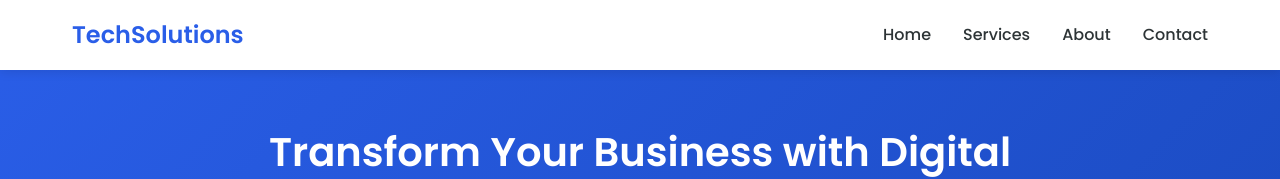
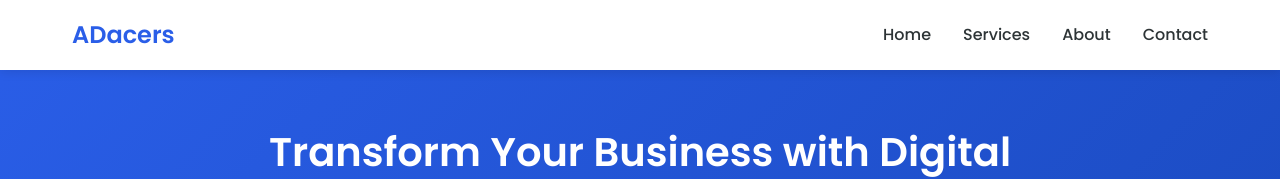
Before and after one commit to ultrew/-Adacers, a plain HTML site: page index.html in a window 1280 px wide. Shown: the top 179 px of the page. Drawn offline with Linux system fonts and the light colour scheme.

Commit message:
Update index.html

```diff
--- a/index.html
+++ b/index.html
@@ -217,7 +217,7 @@
 <body>
     <header>
         <nav>
-            <div class="logo">TechSolutions</div>
+            <div class="logo">ADacers</div>
             <ul class="nav-links">
                 <li><a href="#hero">Home</a></li>
                 <li><a href="#services">Services</a></li>
```
